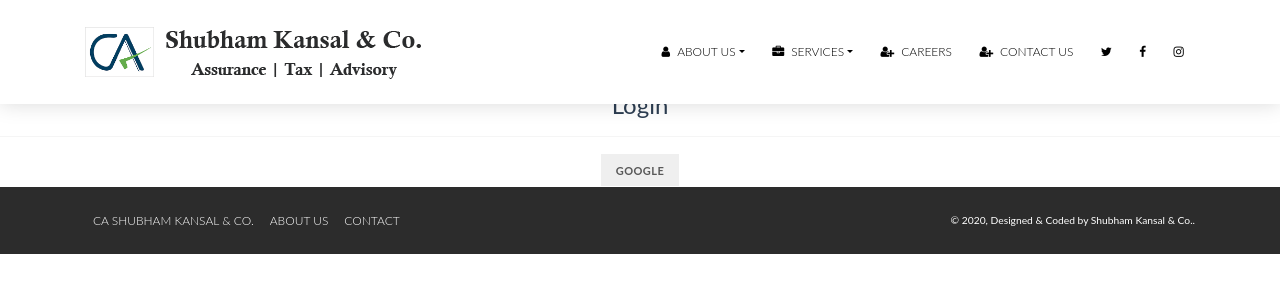
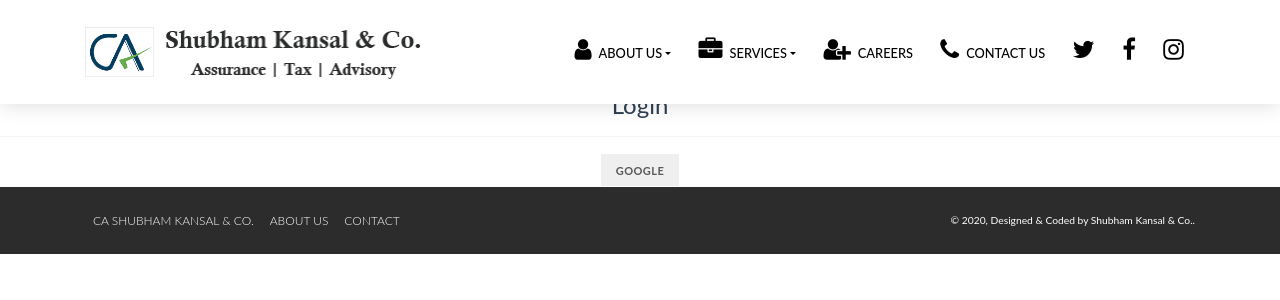
Before and after one commit to shivamkansal/CAShubhamKansalCO, a React (Create React App) app: page /login in a window 1280 px wide. Shown: the top 300 px of the page. Built offline with nearby package versions, Linux system fonts and the light colour scheme; what react-scrollable-anchor would draw is missing.

Commit message:
added fonts

```diff
--- a/src/components/card.js
+++ b/src/components/card.js
@@ -27,7 +27,7 @@
           </ScrollableAnchor>
           <h2 style={{ color: "#fff", fontWeight: "bold" }}>ABOUT US</h2>
           <CardText>
-            <p style={{ textAlign: "justify" , fontWeight: "bold" }} id="body">
+            <p style={{ textAlign: "justify" , fontWeight: "400" }} id="body">
               Shubham Kansal & Co. established in 2018 is a services firm that acts as the single-point contact for solutions
               to complex Indian laws, regulations and taxation matters in a seamless, end to end manner with in-house Chartered Accountants,
               Lawyers, MBAs and Company Secretaries.
@@ -44,7 +44,7 @@
             </p>
           </CardText>
         </CardBody>
-        <CardFooter className="mb-2" style={{ fontSize: "120%" }}>
+        <CardFooter className="mb-2" style={{ fontSize: "120%", fontWeight: "600" }}>
           www.shubhamkansal&co.com | (+91)9810055653 | shubhamkansalcompany@gmail.com
         </CardFooter>
       </Card>
--- a/src/components/navbar2.js
+++ b/src/components/navbar2.js
@@ -1,10 +1,10 @@
-import React, { useState } from "react";
-import { Link } from "react-router-dom";
+import React, { useState } from 'react';
+import { Link } from 'react-router-dom';
 
-import "../assets/css/demo.css";
-import "../assets/css/now-ui-kit.css";
-import "../assets/css/bootstrap.min.css";
-import "../assets/css/nucleo-icons-page-styles.css";
+import '../assets/css/demo.css';
+import '../assets/css/now-ui-kit.css';
+import '../assets/css/bootstrap.min.css';
+import '../assets/css/nucleo-icons-page-styles.css';
 
 import {
   Collapse,
@@ -19,13 +19,13 @@
   Nav,
   Container,
   UncontrolledTooltip
-} from "reactstrap";
+} from 'reactstrap';
 
-import { FontAwesomeIcon } from '@fortawesome/react-fontawesome'
-import { faAddressCard  } from '@fortawesome/free-solid-svg-icons'
+import { FontAwesomeIcon } from '@fortawesome/react-fontawesome';
+import { faAddressCard } from '@fortawesome/free-solid-svg-icons';
 
 function IndexNav() {
-  const [navbarColor, setNavbarColor] = useState("fixed-top bg-white");
+  const [navbarColor, setNavbarColor] = useState('fixed-top bg-white');
   const [collapseOpen, setCollapseOpen] = useState(false);
 
   React.useEffect(() => {
@@ -34,17 +34,17 @@
         document.documentElement.scrollTop > 399 ||
         document.body.scrollTop > 399
       ) {
-        setNavbarColor("fixed-top");
+        setNavbarColor('fixed-top');
       } else if (
         document.documentElement.scrollTop < 400 ||
         document.body.scrollTop < 400
       ) {
-        setNavbarColor("fixed-top bg-white");
+        setNavbarColor('fixed-top bg-white');
       }
     };
-    window.addEventListener("scroll", updateNavbarColor);
+    window.addEventListener('scroll', updateNavbarColor);
     return function cleanup() {
-      window.removeEventListener("scroll", updateNavbarColor);
+      window.removeEventListener('scroll', updateNavbarColor);
     };
   });
   return (
@@ -62,70 +62,80 @@
       ) : null} */}
       <Navbar
         className={navbarColor}
-        expand="lg"
-        color="primary"
-        style={{ height: "13%" }}
+        expand='lg'
+        color='primary'
+        style={{ height: '13%' }}
       >
         <Container>
-          <div className="navbar-translate">
+          <div className='navbar-translate'>
             <NavbarBrand
-              to="/"
+              to='/'
               tag={Link}
-              id="navbar-brand"
-              style={{ fontSize: "150%", color: "#000" }}
+              id='navbar-brand'
+              style={{ fontSize: '150%', color: '#000' }}
             >
-            <img
-                  className="ca_logo_shivam"
-                  alt="..."
-                  src={require("../assets/img/ca.png")}
-                  />
-               <img
-                  alt="..."
-                  src={require("../assets/img/logoca.png")}
-                  />
+              <img
+                className='ca_logo_shivam'
+                alt='...'
+                src={require('../assets/img/ca.png')}
+              />
+              <img
+                style={{ width: '80%' }}
+                alt='...'
+                src={require('../assets/img/logoca.png')}
+              />
             </NavbarBrand>
             {/* <UncontrolledTooltip target="#navbar-brand" /> */}
             <button
-              className="navbar-toggler navbar-toggler"
+              className='navbar-toggler'
               onClick={() => {
                 // document.documentElement.classList.toggle("nav-open");
-                document.getElementById("hamburger-dtu").classList.toggle("translate-dhruv");
-                console.log('me')
+                document
+                  .getElementById('hamburger-dtu')
+                  .classList.toggle('translate-dhruv');
+                console.log('me');
                 setCollapseOpen(!collapseOpen);
               }}
               aria-expanded={collapseOpen}
-              type="button"
+              type='button'
             >
-            <i style={{ paddingRight: "7px" }} className="fa fa-bars" />
-              <span className="navbar-toggler-bar top-bar" />
-              <span className="navbar-toggler-bar middle-bar" />
-              <span className="navbar-toggler-bar bottom-bar" />
+              <i
+                style={{
+                  paddingRight: '7px',
+                  fontSize: '30px',
+                  marginTop: '-10px'
+                }}
+                className='fa fa-bars'
+              />
+              <span className='navbar-toggler-bar top-bar' />
+              <span className='navbar-toggler-bar middle-bar' />
+              <span className='navbar-toggler-bar bottom-bar' />
             </button>
           </div>
           <Collapse
-            id="hamburger-dtu"
-            className="justify-content-end bg-shivam translate-dhruv"
+            id='hamburger-dtu'
+            className='justify-content-end bg-shivam translate-dhruv'
             isOpen={true}
             navbar
           >
-            <Nav navbar style={{ fontSize: "140%" }}>
+            <Nav navbar style={{ fontSize: '140%' }}>
               <UncontrolledDropdown nav>
                 <DropdownToggle
                   caret
-                  style={{ color: "#000" }}
-                  href=""
+                  style={{ color: '#000' }}
+                  href=''
                   nav
                   onClick={e => e.preventDefault()}
                 >
                   {/* <i className="now-ui-icons arrows-1_cloud-download-93" /> */}
-                  <i style={{ paddingRight: "7px" }} className="fa fa-user" />
-                  <p>ABOUT US</p>
+                  <i style={{ paddingRight: '7px' }} className='fa fa-user fa-2x' />
+                  <p style={{fontSize: "0.8rem", fontWeight: "507"}}>ABOUT US</p>
                 </DropdownToggle>
                 <DropdownMenu>
-                  <DropdownItem href="/" to="/">
+                  <DropdownItem href='/' to='/'>
                     Who are We?
                   </DropdownItem>
-                  <DropdownItem href="/" to="/">
+                  <DropdownItem href='/' to='/'>
                     Core Team
                   </DropdownItem>
                 </DropdownMenu>
@@ -133,72 +143,72 @@
               <UncontrolledDropdown nav>
                 <DropdownToggle
                   caret
-                  style={{ color: "#000" }}
-                  href="#pablo"
+                  style={{ color: '#000' }}
+                  href='#pablo'
                   nav
                   onClick={e => e.preventDefault()}
                 >
                   <i
-                    style={{ paddingRight: "7px" }}
-                    className="fa fa-briefcase"
+                    style={{ paddingRight: '7px' }}
+                    className='fa fa-briefcase fa-2x'
                   />
-                  <p>SERVICES</p>
+                  <p style={{fontSize: "0.8rem", fontWeight: "507"}} >SERVICES</p>
                 </DropdownToggle>
                 <DropdownMenu>
-                  <DropdownItem to="/services/Accounting-Services" tag={Link}>
+                  <DropdownItem to='/services/Accounting-Services' tag={Link}>
                     Accounting Services
                   </DropdownItem>
                   <DropdownItem
-                    to="/services/Auditing-&-Assurance-Services"
+                    to='/services/Auditing-&-Assurance-Services'
                     tag={Link}
                   >
                     Auditing and Assurance Services
                   </DropdownItem>
                   <DropdownItem
-                    to="/services/Business-Process-Outsourcing-Services"
+                    to='/services/Business-Process-Outsourcing-Services'
                     tag={Link}
                   >
                     Business Process Outsourcing Services
                   </DropdownItem>
-                  <DropdownItem to="/services/Payroll" tag={Link}>
+                  <DropdownItem to='/services/Payroll' tag={Link}>
                     Payroll
                   </DropdownItem>
-                  <DropdownItem to="/services/Income Tax" tag={Link}>
+                  <DropdownItem to='/services/Income Tax' tag={Link}>
                     Income Tax
                   </DropdownItem>
                   <DropdownItem
-                    to="/services/Company-Law-Matters-Consultancy"
+                    to='/services/Company-Law-Matters-Consultancy'
                     tag={Link}
                   >
                     Company Law Matters Consultancy
                   </DropdownItem>
-                  <DropdownItem to="/services/Financial Services" tag={Link}>
+                  <DropdownItem to='/services/Financial Services' tag={Link}>
                     Financial Services
                   </DropdownItem>
-                  <DropdownItem to="/services/TIN-PAN-Facilitation" tag={Link}>
+                  <DropdownItem to='/services/TIN-PAN-Facilitation' tag={Link}>
                     TIN-PAN Facilitation
                   </DropdownItem>
-                  <DropdownItem to="/services/GST" tag={Link}>
+                  <DropdownItem to='/services/GST' tag={Link}>
                     Goods & Service Tax(GST)
                   </DropdownItem>
                 </DropdownMenu>
               </UncontrolledDropdown>
               <NavItem>
-                <NavLink to="/careers" tag={Link} style={{ color: "#000" }}>
+                <NavLink to='/careers' tag={Link} style={{ color: '#000' }}>
                   <i
-                    style={{ paddingRight: "7px" }}
-                    className="fa fa-user-plus"
+                    style={{ paddingRight: '7px' }}
+                    className='fa fa-user-plus fa-2x'
                   />
-                  <p>Careers</p>
+                  <p style={{fontSize: "0.8rem", fontWeight: "507"}}>Careers</p>
                 </NavLink>
               </NavItem>
               <NavItem>
-                <NavLink to="/contact" tag={Link} style={{ color: "#000" }}>
+                <NavLink to='/contact' tag={Link} style={{ color: '#000' }}>
                   <i
-                    style={{ paddingRight: "7px" }}
-                    className="fa fa-user-plus"
+                    style={{ paddingRight: '7px' }}
+                    className='fa fa-phone fa-2x'
                   />
-                  <p>Contact Us</p>
+                  <p style={{fontSize: "0.8rem", fontWeight: "507"}} >Contact Us</p>
                 </NavLink>
               </NavItem>
 
@@ -219,43 +229,43 @@
               </NavItem> */}
               <NavItem>
                 <NavLink
-                  href="https://twitter.com/"
-                  target="_blank"
-                  id="twitter-tooltip"
-                  style={{ color: "#000" }}
+                  href='https://twitter.com/'
+                  target='_blank'
+                  id='twitter-tooltip'
+                  style={{ color: '#000' }}
                 >
-                  <i className="fa fa-twitter" />
-                  <p className="d-lg-none d-xl-none">Twitter</p>
+                  <i className='fa fa-twitter fa-2x' />
+                  <p style={{fontSize: "0.8rem", fontWeight: "507"}} className='d-lg-none d-xl-none'>Twitter</p>
                 </NavLink>
-                <UncontrolledTooltip target="#twitter-tooltip">
+                <UncontrolledTooltip target='#twitter-tooltip'>
                   Follow us on Twitter
                 </UncontrolledTooltip>
               </NavItem>
               <NavItem>
                 <NavLink
-                  href="https://www.facebook.com/"
-                  target="_blank"
-                  id="facebook-tooltip"
-                  style={{ color: "#000" }}
+                  href='https://www.facebook.com/'
+                  target='_blank'
+                  id='facebook-tooltip'
+                  style={{ color: '#000' }}
                 >
-                  <i className="fa fa-facebook" />
-                  <p className="d-lg-none d-xl-none">Facebook</p>
+                  <i className='fa fa-facebook fa-2x' />
+                  <p style={{fontSize: "0.8rem", fontWeight: "507"}} className='d-lg-none d-xl-none'>Facebook</p>
                 </NavLink>
-                <UncontrolledTooltip target="#facebook-tooltip">
+                <UncontrolledTooltip target='#facebook-tooltip'>
                   Like us on Facebook
                 </UncontrolledTooltip>
               </NavItem>
               <NavItem>
                 <NavLink
-                  href="https://www.instagram.com/"
-                  target="_blank"
-                  id="instagram-tooltip"
-                  style={{ color: "#000" }}
+                  href='https://www.instagram.com/'
+                  target='_blank'
+                  id='instagram-tooltip'
+                  style={{ color: '#000' }}
                 >
-                  <i className="fa fa-instagram" />
-                  <p className="d-lg-none d-xl-none">Instagram</p>
+                  <i className='fa fa-instagram fa-2x' />
+                  <p style={{fontSize: "0.8rem", fontWeight: "507"}} className='d-lg-none d-xl-none'>Instagram</p>
                 </NavLink>
-                <UncontrolledTooltip target="#instagram-tooltip">
+                <UncontrolledTooltip target='#instagram-tooltip'>
                   Follow us on Instagram
                 </UncontrolledTooltip>
               </NavItem>
--- a/src/components/teamImages.js
+++ b/src/components/teamImages.js
@@ -5,7 +5,7 @@
 import { Container, Row, Col } from 'reactstrap';
 import '../assets/css/demo.css';
 // core components
-configureAnchors({ offset: -100, scrollDuration: 100 });
+configureAnchors({ offset: -105, scrollDuration: 100 });
 function TeamImages() {
   return (
     <>
```
Also changed, not shown: src/components/navbar.js (+15 -15 lines).
